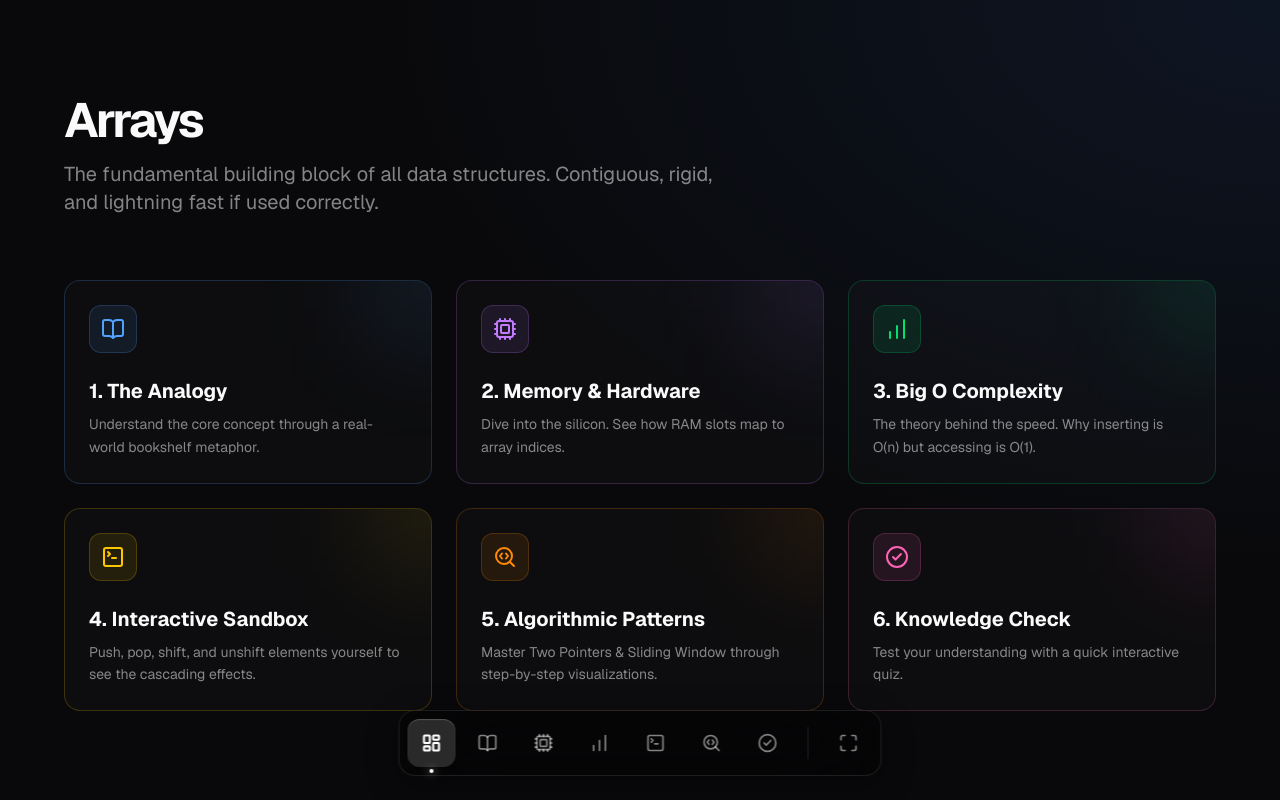
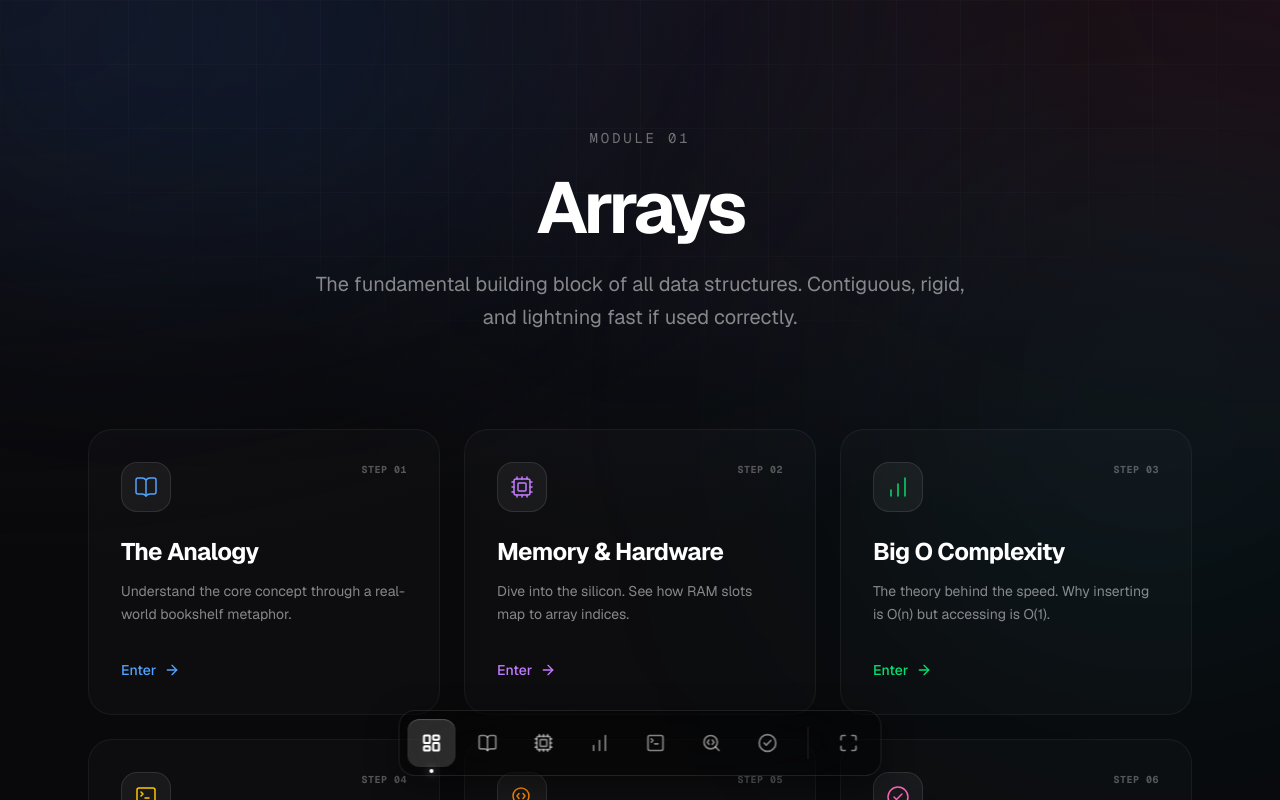
Before and after one commit to MRGokulB/dsa-universe, a Next.js app in the folder apps/arrays/: page / in a window 1280 px wide. Shown: the top 800 px of the page. Built offline with nearby package versions, Linux system fonts and the light colour scheme.

Commit message:
fix: global scrollbars, layout themes, sandbox code padding

```diff
--- a/apps/arrays/src/app/globals.css
+++ b/apps/arrays/src/app/globals.css
@@ -46,3 +46,23 @@ body {
   -webkit-text-fill-color: transparent;
   background-image: linear-gradient(to right, #60a5fa, #a78bfa);
 }
+
+/* Custom Webkit Scrollbar */
+::-webkit-scrollbar {
+  width: 8px;
+  height: 8px;
+}
+::-webkit-scrollbar-track {
+  background: transparent;
+}
+::-webkit-scrollbar-thumb {
+  background: rgba(255, 255, 255, 0.1);
+  border-radius: 10px;
+}
+::-webkit-scrollbar-thumb:hover {
+  background: rgba(255, 255, 255, 0.2);
+}
+* {
+  scrollbar-width: thin;
+  scrollbar-color: rgba(255, 255, 255, 0.1) transparent;
+}
--- a/apps/arrays/src/app/layout.tsx
+++ b/apps/arrays/src/app/layout.tsx
@@ -29,9 +29,16 @@ export default function RootLayout({
       lang="en"
       className={`${geistSans.variable} ${geistMono.variable} antialiased`}
     >
-      <body className="bg-[#09090b] text-white overflow-x-hidden min-h-screen">
+      <body className="bg-[#050505] text-white overflow-x-hidden min-h-screen selection:bg-blue-500/30">
+        {/* Global Ambient Glows */}
+        <div className="fixed top-[-20%] left-[-10%] w-[50%] h-[50%] rounded-full bg-blue-500/10 blur-[120px] pointer-events-none z-0" />
+        <div className="fixed top-[20%] right-[-10%] w-[40%] h-[60%] rounded-full bg-cyan-500/10 blur-[150px] pointer-events-none z-0" />
+
+        {/* Global Grid Pattern overlay */}
+        <div className="fixed inset-0 bg-[linear-gradient(rgba(255,255,255,0.02)_1px,transparent_1px),linear-gradient(90deg,rgba(255,255,255,0.02)_1px,transparent_1px)] bg-[size:4rem_4rem] [mask-image:radial-gradient(ellipse_60%_50%_at_50%_0%,#000_70%,transparent_100%)] pointer-events-none z-0" />
+
         <SmoothScroll>
-          <main className="relative w-full min-h-screen flex flex-col pb-24">
+          <main className="relative w-full min-h-screen flex flex-col pb-24 z-10">
             <Sidebar />
             {children}
           </main>
--- a/apps/arrays/src/app/page.tsx
+++ b/apps/arrays/src/app/page.tsx
@@ -2,105 +2,140 @@
 
 import { motion } from "framer-motion";
 import Link from "next/link";
-import { BookOpen, Cpu, BarChart, TerminalSquare, SearchCode, CheckCircle2 } from "lucide-react";
+import { BookOpen, Cpu, BarChart, TerminalSquare, SearchCode, CheckCircle2, ArrowRight } from "lucide-react";
 
 export default function ArraysCurriculum() {
   const modules = [
     {
-      title: "1. The Analogy",
+      title: "The Analogy",
       desc: "Understand the core concept through a real-world bookshelf metaphor.",
       href: "/analogy",
       icon: BookOpen,
       color: "text-blue-400",
       bg: "bg-blue-400/10",
-      border: "border-blue-400/20"
+      border: "border-blue-400/20",
+      hoverBg: "group-hover:bg-blue-500/10",
+      hoverBorder: "group-hover:border-blue-500/50",
+      glow: "from-blue-500/20 to-transparent"
     },
     {
-      title: "2. Memory & Hardware",
+      title: "Memory & Hardware",
       desc: "Dive into the silicon. See how RAM slots map to array indices.",
       href: "/memory",
       icon: Cpu,
       color: "text-purple-400",
       bg: "bg-purple-400/10",
-      border: "border-purple-400/20"
+      border: "border-purple-400/20",
+      hoverBg: "group-hover:bg-purple-500/10",
+      hoverBorder: "group-hover:border-purple-500/50",
+      glow: "from-purple-500/20 to-transparent"
     },
     {
-      title: "3. Big O Complexity",
+      title: "Big O Complexity",
       desc: "The theory behind the speed. Why inserting is O(n) but accessing is O(1).",
       href: "/big-o",
       icon: BarChart,
       color: "text-green-400",
       bg: "bg-green-400/10",
-      border: "border-green-400/20"
+      border: "border-green-400/20",
+      hoverBg: "group-hover:bg-green-500/10",
+      hoverBorder: "group-hover:border-green-500/50",
+      glow: "from-green-500/20 to-transparent"
     },
     {
-      title: "4. Interactive Sandbox",
+      title: "Interactive Sandbox",
       desc: "Push, pop, shift, and unshift elements yourself to see the cascading effects.",
       href: "/sandbox",
       icon: TerminalSquare,
       color: "text-yellow-400",
       bg: "bg-yellow-400/10",
-      border: "border-yellow-400/20"
+      border: "border-yellow-400/20",
+      hoverBg: "group-hover:bg-yellow-500/10",
+      hoverBorder: "group-hover:border-yellow-500/50",
+      glow: "from-yellow-500/20 to-transparent"
     },
     {
-      title: "5. Algorithmic Patterns",
+      title: "Algorithmic Patterns",
       desc: "Master Two Pointers & Sliding Window through step-by-step visualizations.",
       href: "/patterns",
       icon: SearchCode,
       color: "text-orange-400",
       bg: "bg-orange-400/10",
-      border: "border-orange-400/20"
+      border: "border-orange-400/20",
+      hoverBg: "group-hover:bg-orange-500/10",
+      hoverBorder: "group-hover:border-orange-500/50",
+      glow: "from-orange-500/20 to-transparent"
     },
     {
-      title: "6. Knowledge Check",
+      title: "Knowledge Check",
       desc: "Test your understanding with a quick interactive quiz.",
       href: "/quiz",
       icon: CheckCircle2,
       color: "text-pink-400",
       bg: "bg-pink-400/10",
-      border: "border-pink-400/20"
+      border: "border-pink-400/20",
+      hoverBg: "group-hover:bg-pink-500/10",
+      hoverBorder: "group-hover:border-pink-500/50",
+      glow: "from-pink-500/20 to-transparent"
     }
   ];
 
   return (
-    <div className="min-h-screen w-full flex flex-col items-center justify-start py-24 px-8 bg-[#09090b] relative">
-      <div className="absolute inset-0 bg-[radial-gradient(ellipse_at_top_right,rgba(59,130,246,0.1),transparent_50%)] pointer-events-none" />
-
-      <div className="max-w-6xl w-full z-10">
-        <div className="mb-16">
-          <h1 className="text-5xl font-bold tracking-tighter mb-4">Arrays</h1>
-          <p className="text-xl text-white/50 max-w-2xl">
-            The fundamental building block of all data structures. Contiguous, rigid, and lightning fast if used correctly.
-          </p>
+    <div className="min-h-screen text-white overflow-hidden relative">
+      <main className="relative z-10 max-w-6xl mx-auto px-6 py-24 md:py-32">
+        <div className="flex flex-col items-center text-center mb-24">
+          <motion.div
+            initial={{ opacity: 0, y: 20 }}
+            animate={{ opacity: 1, y: 0 }}
+            transition={{ duration: 0.8, ease: "easeOut" }}
+          >
+            <p className="font-mono text-sm tracking-[0.2em] text-white/40 mb-6 uppercase">Module 01</p>
+            <h1 className="text-5xl md:text-7xl font-bold tracking-tighter mb-6">
+              Arrays
+            </h1>
+            <p className="text-lg md:text-xl text-white/50 max-w-2xl mx-auto leading-relaxed">
+              The fundamental building block of all data structures. Contiguous, rigid, and lightning fast if used correctly.
+            </p>
+          </motion.div>
         </div>
 
         <div className="grid grid-cols-1 md:grid-cols-2 lg:grid-cols-3 gap-6">
           {modules.map((mod, i) => (
-            <Link key={mod.title} href={mod.href}>
+            <Link key={mod.title} href={mod.href} className="block outline-none">
               <motion.div
                 initial={{ opacity: 0, y: 20 }}
                 animate={{ opacity: 1, y: 0 }}
-                transition={{ delay: i * 0.1 }}
-                whileHover={{ scale: 1.02 }}
-                className={`h-full p-6 rounded-2xl border ${mod.border} bg-white/[0.02] hover:bg-white/[0.04] transition-colors group relative overflow-hidden`}
+                transition={{ duration: 0.5, delay: i * 0.1, ease: "easeOut" }}
+                className={`group relative h-full flex flex-col p-8 rounded-3xl border border-white/5 bg-white/[0.02] backdrop-blur-xl transition-all duration-500 overflow-hidden ${mod.hoverBorder} ${mod.hoverBg}`}
               >
-                <div className={`absolute top-0 right-0 w-32 h-32 ${mod.bg} blur-[50px] -mr-16 -mt-16 group-hover:bg-opacity-20 transition-all`} />
+                <div className={`absolute inset-0 bg-gradient-to-br ${mod.glow} opacity-0 group-hover:opacity-100 transition-opacity duration-500`} />
 
-                <div className="relative z-10">
-                  <div className={`w-12 h-12 rounded-xl ${mod.bg} border ${mod.border} flex items-center justify-center mb-6`}>
-                    <mod.icon className={mod.color} size={24} />
+                <div className="relative z-10 flex flex-col h-full">
+                  <div className="flex justify-between items-start mb-6">
+                    <div className={`p-3 rounded-2xl bg-white/5 border border-white/10 ${mod.color} group-hover:scale-110 transition-transform duration-500`}>
+                      <mod.icon strokeWidth={1.5} size={24} />
+                    </div>
+                    <span className="text-[10px] uppercase tracking-wider font-bold text-white/30 font-mono">
+                      Step 0{i + 1}
+                    </span>
                   </div>
 
-                  <h3 className="text-xl font-bold mb-2">{mod.title}</h3>
-                  <p className="text-white/50 text-sm leading-relaxed">
+                  <h3 className="text-2xl font-bold mb-3 tracking-tight">{mod.title}</h3>
+                  <p className="text-sm text-white/50 leading-relaxed mb-8 flex-grow">
                     {mod.desc}
                   </p>
+
+                  <div className="mt-auto">
+                    <div className={`inline-flex items-center gap-2 text-sm font-medium ${mod.color}`}>
+                      Enter <ArrowRight size={16} className="group-hover:translate-x-1 transition-transform" />
+                    </div>
+                  </div>
                 </div>
               </motion.div>
             </Link>
           ))}
         </div>
-      </div>
+      </main>
     </div>
   );
 }
--- a/apps/arrays/src/components/arrays/AnalogyScene.tsx
+++ b/apps/arrays/src/components/arrays/AnalogyScene.tsx
@@ -64,7 +64,7 @@ export function AnalogyScene() {
   }, []);
 
   return (
-    <div ref={containerRef} className="h-screen w-full flex flex-col items-center justify-center relative bg-[#09090b] z-10 overflow-hidden">
+    <div ref={containerRef} className="h-screen w-full flex flex-col items-center justify-center relative bg-transparent z-10 overflow-hidden">
 
       {/* Narration Text */}
       <div ref={textRef} className="w-[90vw] md:w-full max-w-3xl text-center z-20 mb-12 md:mb-24">
--- a/apps/arrays/src/components/arrays/ComplexityScene.tsx
+++ b/apps/arrays/src/components/arrays/ComplexityScene.tsx
@@ -46,7 +46,7 @@ export function ComplexityScene() {
   const active = NOTATION_EXPLAINERS[activeTab];
 
   return (
-    <div className="min-h-screen w-full flex flex-col items-center justify-start py-20 px-4 md:px-12 bg-[#09090b]">
+    <div className="min-h-screen w-full flex flex-col items-center justify-start py-20 px-4 md:px-12 bg-transparent">
       <div className="max-w-5xl w-full">
 
         {/* Section 1: What does Big O even mean? */}
--- a/apps/arrays/src/components/arrays/MemoryScene.tsx
+++ b/apps/arrays/src/components/arrays/MemoryScene.tsx
@@ -55,7 +55,7 @@ export function MemoryScene() {
   }));
 
   return (
-    <div ref={containerRef} className="w-full relative bg-[#09090b]">
+    <div ref={containerRef} className="w-full relative bg-transparent">
       <div id="memory-pin-wrapper" className="h-[100dvh] w-full flex flex-col items-center justify-center relative overflow-hidden">
 
         {/* Step 1: Plain English Intro */}
--- a/apps/arrays/src/components/arrays/PatternsScene.tsx
+++ b/apps/arrays/src/components/arrays/PatternsScene.tsx
@@ -162,7 +162,7 @@ export function PatternsScene() {
   };
 
   return (
-    <div className="min-h-screen w-full flex flex-col items-center justify-start py-16 px-4 bg-[#09090b] relative">
+    <div className="min-h-screen w-full flex flex-col items-center justify-start py-16 px-4 bg-transparent relative">
 
       <div className="max-w-5xl w-full">
 
--- a/apps/arrays/src/components/arrays/QuizScene.tsx
+++ b/apps/arrays/src/components/arrays/QuizScene.tsx
@@ -64,7 +64,7 @@ export function QuizScene() {
   const isComplete = currentQ >= QUESTIONS.length;
 
   return (
-    <div className="min-h-screen w-full flex flex-col items-center justify-center py-24 px-4 bg-[#09090b] relative overflow-hidden">
+    <div className="min-h-screen w-full flex flex-col items-center justify-center py-24 px-4 bg-transparent relative overflow-hidden">
 
       {/* Background flare based on state */}
       <div className={`absolute inset-0 transition-colors duration-700 pointer-events-none opacity-20
--- a/apps/arrays/src/components/arrays/SandboxScene.tsx
+++ b/apps/arrays/src/components/arrays/SandboxScene.tsx
@@ -39,7 +39,7 @@ export function SandboxScene() {
   };
 
   return (
-    <div className="min-h-screen w-full flex items-center justify-center p-4 md:p-12 py-24 md:py-32 bg-[#09090b]">
+    <div className="min-h-screen w-full flex items-center justify-center p-4 md:p-12 py-24 md:py-32 bg-transparent">
 
       <div className="w-full max-w-7xl grid grid-cols-1 lg:grid-cols-2 gap-4 md:gap-8 h-auto lg:h-[600px]">
 
@@ -52,7 +52,7 @@ export function SandboxScene() {
             <span className="ml-4 text-xs font-mono text-white/40">sandbox.js</span>
           </div>
 
-          <pre className="font-mono text-xs md:text-sm leading-loose overflow-x-auto">
+          <pre className="font-mono text-xs md:text-sm leading-loose overflow-x-auto pb-4">
             <code className="text-white/70">
               <div className={`px-4 -mx-4 rounded transition-colors ${activeLine === 1 ? 'bg-white/10 text-white' : ''}`}>
                 <span className="text-blue-400">const</span> arr = [10, 20, 30];
```
